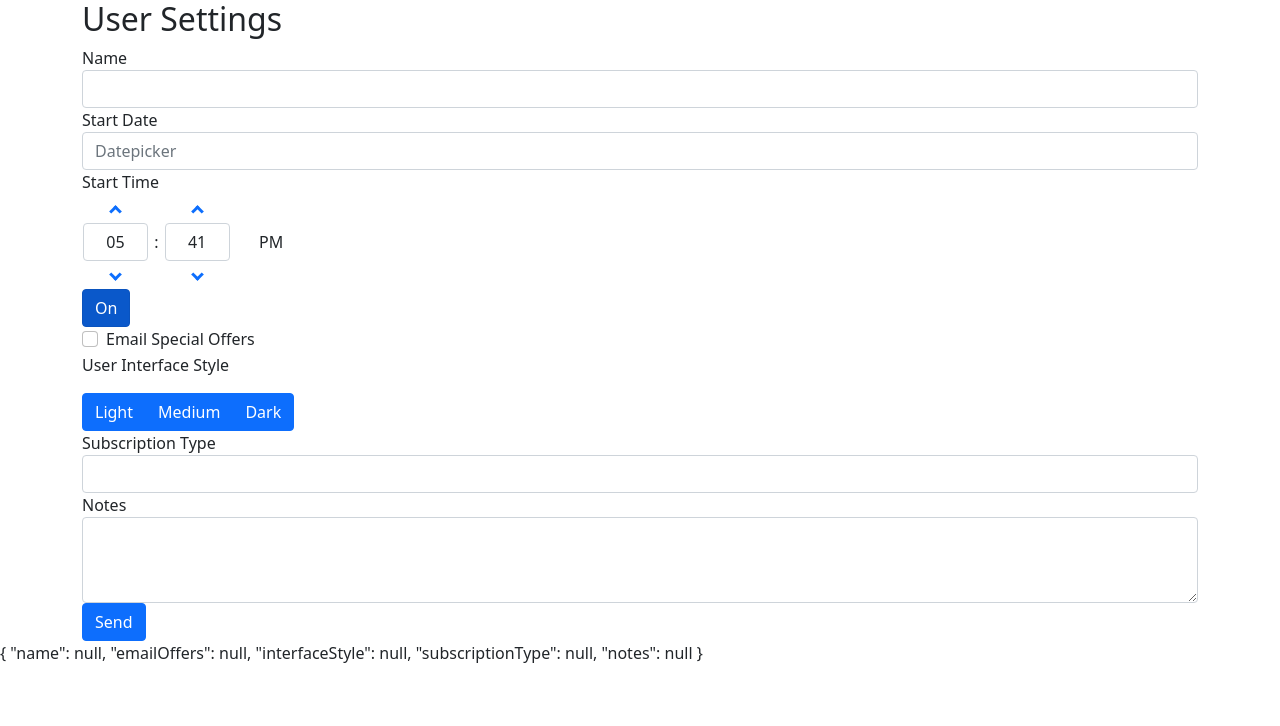
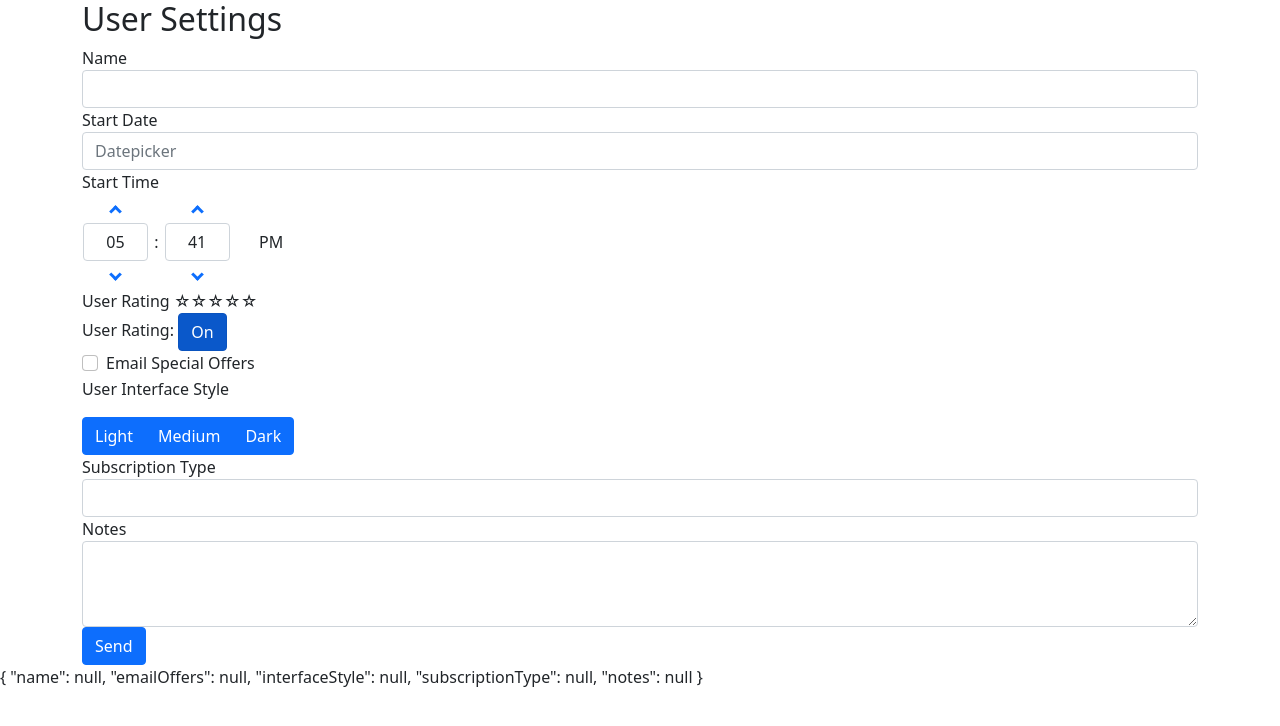
Before and after one commit to julianocarneiro1/ng-forms, an Angular app: page / in a window 1280 px wide. Shown: the top 726 px of the page. Built offline with nearby package versions, Linux system fonts and the light colour scheme.

Commit message:
Adding Rating Control

```diff
--- a/angular.json
+++ b/angular.json
@@ -24,7 +24,7 @@
               "src/assets"
             ],
             "styles": [
-              "./node_modules/ngx-bootstrap/datepicker/bs-datepicker.css",
+              "./node_modules/ngx-bootstrap/datepicker/bs-datepicker.scss",
               "./node_modules/bootstrap/dist/css/bootstrap.min.css",
               "src/styles.css"
             ],
--- a/src/app/app.module.ts
+++ b/src/app/app.module.ts
@@ -5,6 +5,7 @@ import { HttpClientModule } from '@angular/common/http';
 import { ButtonsModule } from 'ngx-bootstrap/buttons';
 import { BsDatepickerModule } from 'ngx-bootstrap/datepicker';
 import { TimepickerModule } from 'ngx-bootstrap/timepicker';
+import { RatingModule } from 'ngx-bootstrap/rating';
 
 import { AppComponent } from './app.component';
 import { UserSettingsFormComponent } from './user-settings-form/user-settings-form.component';
@@ -20,7 +21,8 @@ import { UserSettingsFormComponent } from './user-settings-form/user-settings-fo
     HttpClientModule,
     ButtonsModule.forRoot(),
     BsDatepickerModule.forRoot(),
-    TimepickerModule.forRoot()
+    TimepickerModule.forRoot(),
+    RatingModule.forRoot()
   ],
   providers: [],
   bootstrap: [AppComponent]
--- a/src/app/user-settings-form/user-settings-form.component.html
+++ b/src/app/user-settings-form/user-settings-form.component.html
@@ -13,14 +13,21 @@
 
         <div class="form-group">
             <label for="startDate">Start Date</label>
-            <input type="text" placeholder="Datepicker" class="form-control"
-            [(ngModel)]="startDate" name="startDate" id="startDate" bsDaterangepicker>
+            <input type="text" placeholder="Datepicker" class="form-control" [(ngModel)]="startDate" name="startDate"
+                id="startDate" bsDaterangepicker>
         </div>
 
         <div class="form-group">
             <label for="startTime">Start Time</label>
             <timepicker [(ngModel)]="startTime" name="startTime" id="startTime"></timepicker>
         </div>
+
+        <div class="form-group">
+            User Rating
+            <rating [(ngModel)]="userRating" [max]="maxRating" [readonly]="isReadonly"
+                name="userRating" id="userRating" [titles]="['one','two','three']"></rating>
+        </div>
+        User Rating: {{ userRating }}
 
         <button type="button" class="btn btn-primary" name="singleModel" [(ngModel)]="singleModel" btnCheckbox
             btnCheckboxTrue="On" btnCheckboxFalse="Off">
--- a/src/app/user-settings-form/user-settings-form.component.ts
+++ b/src/app/user-settings-form/user-settings-form.component.ts
@@ -23,6 +23,10 @@ export class UserSettingsFormComponent implements OnInit {
 
   startDate: Date
   startTime: Date
+
+  userRating: 0
+  maxRating: 10
+  isReadonly = false
 
   userSettings: UserSettings = { ...this.originalUserSettings } //spread operator (copying data)
 
```
